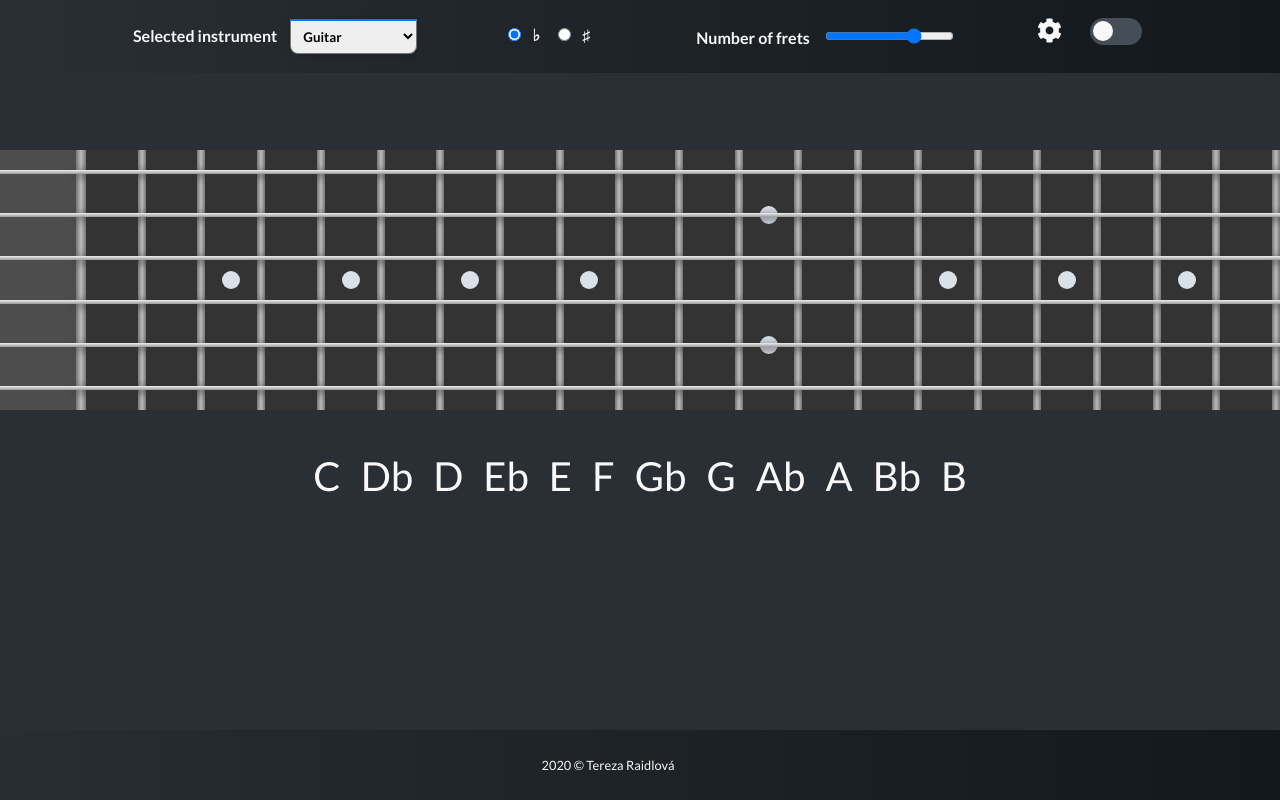
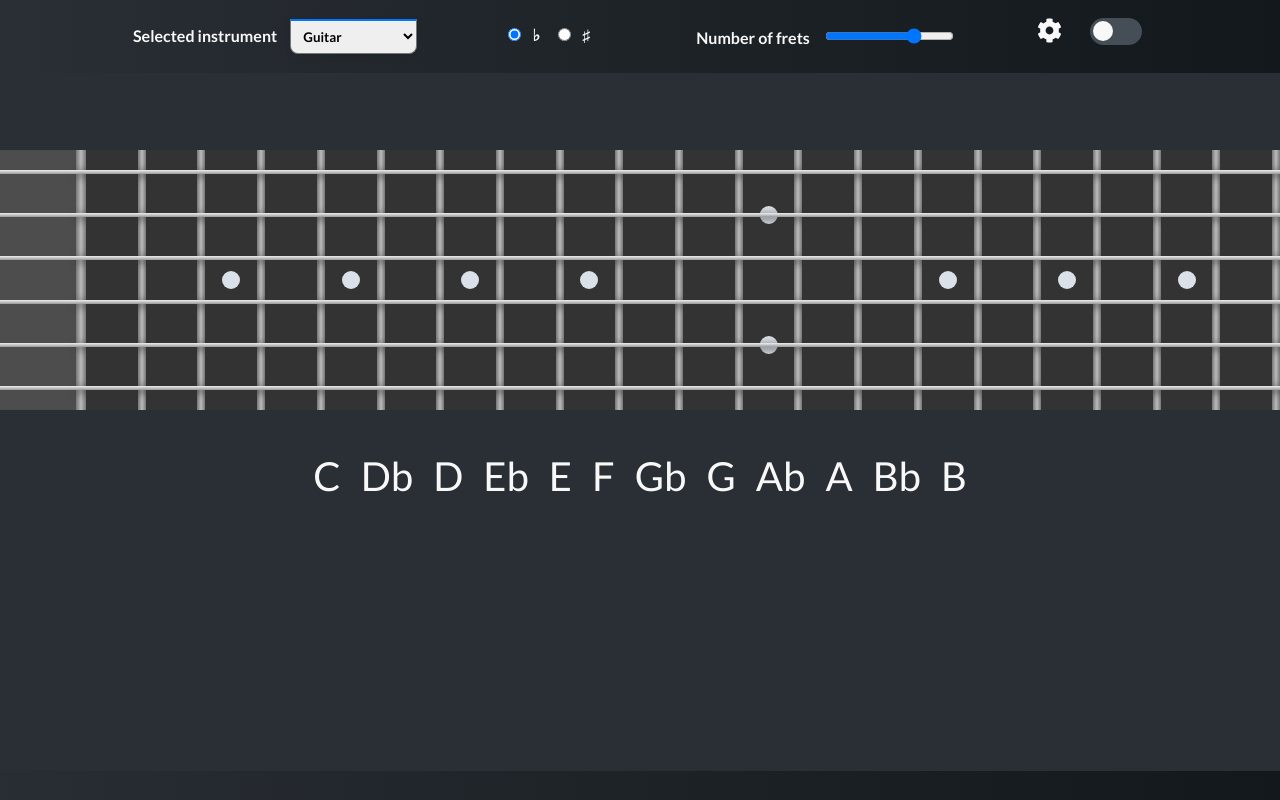
Before and after one commit to t-raidlova/fretboard.digital, a website: page index.html in a window 1280 px wide. Drawn offline with Linux system fonts and the light colour scheme.

Commit message:
Update index.html

```diff
--- a/index.html
+++ b/index.html
@@ -121,7 +121,7 @@
 		<!-- Footer -->
 
 		<footer>
-			<p>2020 © Tereza Raidlová</p>
+
 		</footer>
 	</body>
 </html>
```
